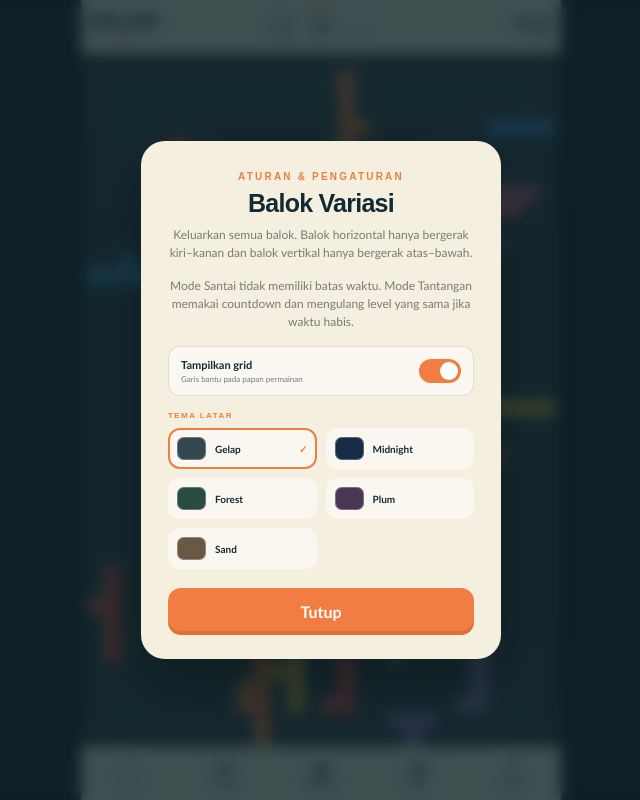
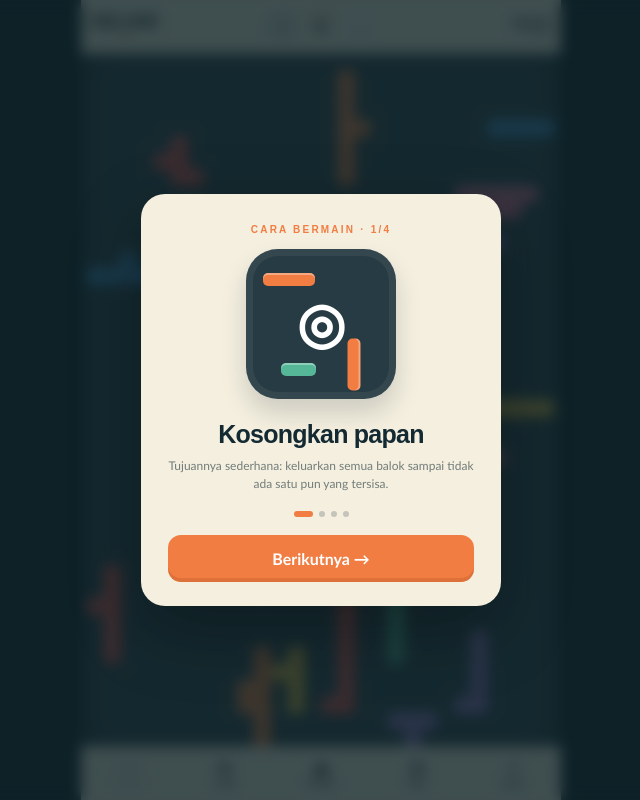
Before and after one commit to ahsubhan/BalokKosong, a Next.js app: page / in a window 1280 px wide. Shown: the whole page, without its empty margins (319-959 px from the left). Built offline with nearby package versions, Linux system fonts and the light colour scheme.

Commit message:
Add four-page how-to-play onboarding

```diff
--- a/app/globals.css
+++ b/app/globals.css
@@ -96,6 +96,8 @@ h1 span { color:var(--orange); }
 .shop-list{display:grid;gap:8px;margin:14px 0}.shop-list button{display:flex;align-items:center;gap:11px;padding:11px;border:1px solid #142a3220;border-radius:12px;background:#fff8;color:var(--ink);text-align:left}.shop-list button>b{display:grid;place-items:center;width:35px;height:35px;border-radius:9px;background:var(--ink);color:#fff;font-size:17px}.shop-list span{display:flex;flex-direction:column}.shop-list strong{font-size:11px}.shop-list small{margin-top:3px;color:var(--muted);font-size:8px}.shop-list button:disabled{opacity:.55}.store-note{font-size:8px!important}.result-stars{margin-bottom:12px;color:#e6a629;font-size:29px;letter-spacing:2px}.score-box{display:flex;align-items:center;justify-content:space-between;margin:14px 0;padding:11px 14px;border-radius:12px;background:#fff8;border:1px solid #142a3220}.score-box small{color:var(--muted);font-size:8px;font-weight:900;letter-spacing:.14em}.score-box strong{font-size:22px}
 .mode-list{display:grid;gap:9px;margin:17px 0}.mode-list button{display:flex;align-items:center;gap:12px;padding:12px;border:2px solid transparent;border-radius:13px;background:#fff8;color:var(--ink);text-align:left}.mode-list button.active{border-color:var(--orange);background:#fff}.mode-list button>b{display:grid;place-items:center;width:40px;height:40px;border-radius:10px;background:var(--ink);color:#fff;font-size:19px}.mode-list span{display:flex;flex-direction:column}.mode-list strong{font-size:12px}.mode-list small{margin-top:4px;color:var(--muted);font-size:9px}.timeout-icon{display:grid;place-items:center;width:62px;height:62px;margin:0 auto 17px;border-radius:50%;background:#d95849;color:#fff;font-size:28px;box-shadow:0 0 0 9px rgba(217,88,73,.14)}
 .settings-modal{max-height:calc(100dvh - 24px);overflow:auto}.settings-label{display:block;margin:15px 0 8px;color:var(--orange);font:900 8px Arial,sans-serif;letter-spacing:.18em;text-align:left}.setting-row{display:flex;align-items:center;justify-content:space-between;gap:12px;padding:11px 12px;border:1px solid #142a3220;border-radius:12px;background:#fff8;text-align:left}.setting-row>span{display:flex;flex-direction:column}.setting-row strong{font-size:11px}.setting-row small{margin-top:3px;color:var(--muted);font-size:8px}.setting-row>button{position:relative;width:42px;height:24px;border:0;border-radius:20px;background:#aeb5b1;padding:3px}.setting-row>button i{display:block;width:18px;height:18px;border-radius:50%;background:#fff;transition:transform .18s ease}.setting-row>button.toggle-on{background:var(--orange)}.setting-row>button.toggle-on i{transform:translateX(18px)}.compact-themes{margin-top:0}.compact-themes .theme-choice{padding:7px}.compact-themes .theme-choice i{width:29px;height:23px}
+.replay-guide{display:flex;align-items:center;gap:11px;width:100%;margin:0 0 10px;padding:10px;border:1px solid #142a3220;border-radius:12px;background:#fff8;color:var(--ink);text-align:left}.replay-guide>b{display:grid;place-items:center;width:34px;height:34px;border-radius:9px;background:var(--orange);color:#fff}.replay-guide span{display:flex;flex-direction:column}.replay-guide strong{font-size:11px}.replay-guide small{margin-top:3px;color:var(--muted);font-size:8px}
+.guide-modal{overflow:hidden}.guide-visual{position:relative;display:grid;place-items:center;width:150px;height:150px;margin:13px auto 22px;border-radius:32px;background:#263b43;box-shadow:inset 0 0 0 7px #ffffff10,0 14px 25px #10252d2b}.guide-visual>b{position:relative;z-index:2;color:#fff;font:900 56px/1 Arial,sans-serif}.guide-visual>i{position:absolute;width:52px;height:13px;border-radius:5px;background:var(--orange);box-shadow:inset 0 2px #ffffff55}.guide-visual>i:nth-of-type(1){left:17px;top:24px}.guide-visual>i:nth-of-type(2){right:16px;bottom:28px;transform:rotate(90deg)}.guide-visual>i:nth-of-type(3){left:35px;bottom:23px;width:35px;background:#55b797}.guide-visual-1>i:nth-of-type(1),.guide-visual-1>i:nth-of-type(3){transform:translateX(12px)}.guide-visual-2>i:nth-of-type(2){transform:rotate(90deg) translateX(-12px)}.guide-visual-3{background:linear-gradient(145deg,#263b43,#4d3b58)}.guide-dots{display:flex;justify-content:center;gap:6px;margin:18px 0 4px}.guide-dots i{width:6px;height:6px;border-radius:50%;background:#c5c4bb}.guide-dots i.active{width:19px;border-radius:5px;background:var(--orange)}.guide-actions{display:flex;align-items:end;gap:8px}.guide-actions .play-btn{margin-top:14px}.guide-back{flex:0 0 auto;margin-bottom:1px;padding:14px 8px;border:0;background:transparent;color:var(--muted);font-size:10px;font-weight:900}
 .block-board { flex:1 1 auto; min-height:0; width:100%; aspect-ratio:auto; border-width:0 6px; border-radius:0; box-shadow:none; }
 .block-arrow { position:relative; z-index:3; display:grid; place-items:center; width:20px; height:20px; border-radius:50%; background:#132b34dd; color:white; font:900 13px/1 Arial,sans-serif; pointer-events:none; box-shadow:0 2px 4px #0006; }
 .mall-board::before,.mall-board::after { content:""; position:absolute; left:0; right:0; height:2px; background:repeating-linear-gradient(90deg,#e9df9d 0 20px,transparent 20px 34px); opacity:.55; }
--- a/app/page.tsx
+++ b/app/page.tsx
@@ -12,6 +12,12 @@ const TEST_ALL_LEVELS=true;
 const colors=["red","blue","yellow","mint","purple","orange","pink"];
 const shapes:Shape[]=["I","L","J","T","F","Z","L","T"];
 const themes:{id:Theme;name:string}[]=[{id:"dark",name:"Gelap"},{id:"midnight",name:"Midnight"},{id:"forest",name:"Forest"},{id:"plum",name:"Plum"},{id:"sand",name:"Sand"}];
+const guideSteps=[
+  {icon:"◎",title:"Kosongkan papan",text:"Tujuannya sederhana: keluarkan semua balok sampai tidak ada satu pun yang tersisa."},
+  {icon:"↔",title:"Geret lurus",text:"Balok horizontal hanya dapat digeret ke kiri atau kanan. Ikuti arah panjang balok."},
+  {icon:"↕",title:"Buka jalannya",text:"Balok vertikal hanya dapat digeret ke atas atau bawah. Keluarkan balok yang tidak terhalang lebih dahulu."},
+  {icon:"★",title:"Siap bermain!",text:"Pilih mode Santai atau Tantangan. Selesaikan lebih cepat dan gunakan sedikit petunjuk untuk mendapat 3 bintang."}
+];
 const vector=(dir:Direction)=>dir===0?{x:1,y:0}:dir===90?{x:0,y:1}:dir===180?{x:-1,y:0}:{x:0,y:-1};
 const rotate=(x:number,y:number,dir:Direction):Cell=>dir===0?{x,y}:dir===90?{x:-y,y:x}:dir===180?{x:-x,y:-y}:{x:y,y:-x};
 const base=(shape:Shape,length:number):Cell[]=>{const line=Array.from({length},(_,x)=>({x,y:0})),mid=Math.max(1,Math.floor((length-1)/2));return shape==="I"?line
@@ -52,10 +58,10 @@ const challengeFor=(i:number)=>(45+levels[i].pieces.length*2.8)*1000;
 
 export default function Home(){
   const[level,setLevel]=useState(0),[pieces,setPieces]=useState(()=>clone(levels[0].pieces));
-  const[selected,setSelected]=useState<string|null>(null),[moves,setMoves]=useState(0),[history,setHistory]=useState<Piece[][]>([]),[won,setWon]=useState(false),[help,setHelp]=useState(true),[time,setTime]=useState(0),[blocked,setBlocked]=useState(false),[showGrid,setShowGrid]=useState(true),[theme,setTheme]=useState<Theme>("dark"),[shopOpen,setShopOpen]=useState(false),[modeOpen,setModeOpen]=useState(false),[challengeMode,setChallengeMode]=useState(false),[timedOut,setTimedOut]=useState(false),[mistakes,setMistakes]=useState(0),[hintsUsed,setHintsUsed]=useState(0),[tokens,setTokens]=useState(3),[unlocked,setUnlocked]=useState(1),[bestStars,setBestStars]=useState<Record<number,number>>({}),[hintId,setHintId]=useState<string|null>(null),[result,setResult]=useState<Result|null>(null),[adLoading,setAdLoading]=useState(false),[noAds,setNoAds]=useState(false),[dragOffset,setDragOffset]=useState<{id:string;dx:number;dy:number}|null>(null);
+  const[selected,setSelected]=useState<string|null>(null),[moves,setMoves]=useState(0),[history,setHistory]=useState<Piece[][]>([]),[won,setWon]=useState(false),[help,setHelp]=useState(false),[onboarding,setOnboarding]=useState(true),[guidePage,setGuidePage]=useState(0),[time,setTime]=useState(0),[blocked,setBlocked]=useState(false),[showGrid,setShowGrid]=useState(true),[theme,setTheme]=useState<Theme>("dark"),[shopOpen,setShopOpen]=useState(false),[modeOpen,setModeOpen]=useState(false),[challengeMode,setChallengeMode]=useState(false),[timedOut,setTimedOut]=useState(false),[mistakes,setMistakes]=useState(0),[hintsUsed,setHintsUsed]=useState(0),[tokens,setTokens]=useState(3),[unlocked,setUnlocked]=useState(1),[bestStars,setBestStars]=useState<Record<number,number>>({}),[hintId,setHintId]=useState<string|null>(null),[result,setResult]=useState<Result|null>(null),[adLoading,setAdLoading]=useState(false),[noAds,setNoAds]=useState(false),[dragOffset,setDragOffset]=useState<{id:string;dx:number;dy:number}|null>(null);
   const started=useRef(0);const drag=useRef<{id:string;x:number;y:number}|null>(null);
-  useEffect(()=>{if(localStorage.getItem("block-puzzle-seen"))setHelp(false);if(localStorage.getItem("block-grid-visible")==="0")setShowGrid(false);const saved=localStorage.getItem("block-theme") as Theme|null;if(saved&&themes.some(t=>t.id===saved))setTheme(saved);setChallengeMode(localStorage.getItem("block-challenge-mode")==="1");setTokens(Number(localStorage.getItem("block-tokens")??3));let savedUnlocked=Number(localStorage.getItem("block-unlocked")??1),savedStars:Record<number,number>={};try{savedStars=JSON.parse(localStorage.getItem("block-stars")??"{}")}catch{}if(!localStorage.getItem("block-levels-trimmed-v1")){savedUnlocked=Math.max(1,savedUnlocked-3);savedStars=Object.fromEntries(Object.entries(savedStars).filter(([key])=>Number(key)>=3).map(([key,value])=>[Number(key)-3,value]));localStorage.setItem("block-unlocked",String(savedUnlocked));localStorage.setItem("block-stars",JSON.stringify(savedStars));localStorage.setItem("block-levels-trimmed-v1","1")}setUnlocked(Math.min(levels.length,Math.max(1,savedUnlocked)));setBestStars(savedStars);setNoAds(localStorage.getItem("block-no-ads")==="1")},[]);
-  useEffect(()=>{if(won||timedOut)return;started.current=performance.now();setTime(0);const limit=challengeFor(level);const t=setInterval(()=>{const elapsed=performance.now()-started.current;if(challengeMode&&elapsed>=limit){setTime(limit);setTimedOut(true);clearInterval(t);return}setTime(elapsed)},100);return()=>clearInterval(t)},[level,won,timedOut,challengeMode]);
+  useEffect(()=>{setOnboarding(localStorage.getItem("block-onboarding-v2")!=="1");if(localStorage.getItem("block-grid-visible")==="0")setShowGrid(false);const saved=localStorage.getItem("block-theme") as Theme|null;if(saved&&themes.some(t=>t.id===saved))setTheme(saved);setChallengeMode(localStorage.getItem("block-challenge-mode")==="1");setTokens(Number(localStorage.getItem("block-tokens")??3));let savedUnlocked=Number(localStorage.getItem("block-unlocked")??1),savedStars:Record<number,number>={};try{savedStars=JSON.parse(localStorage.getItem("block-stars")??"{}")}catch{}if(!localStorage.getItem("block-levels-trimmed-v1")){savedUnlocked=Math.max(1,savedUnlocked-3);savedStars=Object.fromEntries(Object.entries(savedStars).filter(([key])=>Number(key)>=3).map(([key,value])=>[Number(key)-3,value]));localStorage.setItem("block-unlocked",String(savedUnlocked));localStorage.setItem("block-stars",JSON.stringify(savedStars));localStorage.setItem("block-levels-trimmed-v1","1")}setUnlocked(Math.min(levels.length,Math.max(1,savedUnlocked)));setBestStars(savedStars);setNoAds(localStorage.getItem("block-no-ads")==="1")},[]);
+  useEffect(()=>{if(won||timedOut||onboarding)return;started.current=performance.now();setTime(0);const limit=challengeFor(level);const t=setInterval(()=>{const elapsed=performance.now()-started.current;if(challengeMode&&elapsed>=limit){setTime(limit);setTimedOut(true);clearInterval(t);return}setTime(elapsed)},100);return()=>clearInterval(t)},[level,won,timedOut,challengeMode,onboarding]);
   useEffect(()=>{if(!won&&pieces.length===0){const par=parFor(level),stars=time<=par&&hintsUsed===0&&mistakes<=2?3:time<=par*1.6?2:1,score=Math.max(100,Math.round(1000+Math.max(0,(par-time)/1000)*10-mistakes*25-hintsUsed*100));setResult({score,stars,time});setWon(true);const nextUnlocked=Math.min(levels.length,Math.max(unlocked,level+2));setUnlocked(nextUnlocked);localStorage.setItem("block-unlocked",String(nextUnlocked));setBestStars(old=>{const next={...old,[level]:Math.max(old[level]??0,stars)};localStorage.setItem("block-stars",JSON.stringify(next));return next})}},[pieces.length,won,time,hintsUsed,mistakes,level,unlocked]);
   function load(i:number){const n=Math.max(0,Math.min(i,levels.length-1)),saved=Number(localStorage.getItem("block-unlocked")??1),available=TEST_ALL_LEVELS?levels.length:Math.max(unlocked,Number.isFinite(saved)?saved:1);if(n+1>available)return;setLevel(n);setPieces(clone(levels[n].pieces));setSelected(null);setDragOffset(null);setMoves(0);setMistakes(0);setHintsUsed(0);setResult(null);setHistory([]);setTimedOut(false);setWon(false)}
   function goPrevious(){if(level>0)load(level-1)}
@@ -74,6 +80,8 @@ export default function Home(){
   function toggleGrid(){setShowGrid(v=>{const next=!v;localStorage.setItem("block-grid-visible",next?"1":"0");return next})}
   function chooseTheme(next:Theme){setTheme(next);localStorage.setItem("block-theme",next)}
   function chooseMode(challenge:boolean){setChallengeMode(challenge);localStorage.setItem("block-challenge-mode",challenge?"1":"0");setModeOpen(false);load(level)}
+  function finishGuide(){localStorage.setItem("block-onboarding-v2","1");setOnboarding(false);setGuidePage(0)}
+  function openGuide(){setHelp(false);setGuidePage(0);setOnboarding(true)}
   function useHint(){if(tokens<1){setShopOpen(true);return}const piece=pieces.find(p=>{const horizontal=p.dir===0||p.dir===180;return (horizontal?[0,180]:[90,270] as Direction[]).some(d=>canExit(p,d as Direction))});if(!piece)return;const next=tokens-1;setTokens(next);localStorage.setItem("block-tokens",String(next));setHintsUsed(h=>h+1);setHintId(piece.id);setTimeout(()=>setHintId(null),2500)}
   function rewardDemo(){if(adLoading)return;setAdLoading(true);setTimeout(()=>{setAdLoading(false);const next=tokens+1;setTokens(next);localStorage.setItem("block-tokens",String(next))},1500)}
   function tokenPackDemo(){const next=tokens+10;setTokens(next);localStorage.setItem("block-tokens",String(next))}
@@ -86,9 +94,10 @@ export default function Home(){
     </div>
     <nav className="mobile-bottom"><button onClick={undo} disabled={!history.length}><b>↶</b>Urungkan</button><button onClick={()=>load(level)}><b>↻</b>Ulangi</button><button onClick={useHint}><b>◆</b>Petunjuk</button><button onClick={()=>setModeOpen(true)} className={challengeMode?"active-mode":""}><b>⏱</b>Mode</button><button onClick={()=>setHelp(true)}><b>?</b>Aturan</button></nav>
   </section>
+  {onboarding&&<div className="overlay guide-overlay"><div className="modal guide-modal"><span className="modal-kicker">CARA BERMAIN · {guidePage+1}/{guideSteps.length}</span><div className={`guide-visual guide-visual-${guidePage}`}><b>{guideSteps[guidePage].icon}</b><i/><i/><i/></div><h2>{guideSteps[guidePage].title}</h2><p>{guideSteps[guidePage].text}</p><div className="guide-dots">{guideSteps.map((_,i)=><i key={i} className={i===guidePage?"active":""}/>)}</div><div className="guide-actions">{guidePage>0&&<button className="guide-back" onClick={()=>setGuidePage(p=>p-1)}>Kembali</button>}<button className="play-btn" onClick={()=>guidePage<guideSteps.length-1?setGuidePage(p=>p+1):finishGuide()}>{guidePage<guideSteps.length-1?"Berikutnya →":"Mulai bermain →"}</button></div></div></div>}
   {modeOpen&&<div className="overlay"><div className="modal"><span className="modal-kicker">PILIH MODE</span><h2>Cara bermain</h2><div className="mode-list"><button className={!challengeMode?"active":""} onClick={()=>chooseMode(false)}><b>∞</b><span><strong>Santai</strong><small>Timer menghitung waktu, tidak ada batas.</small></span></button><button className={challengeMode?"active":""} onClick={()=>chooseMode(true)}><b>⏱</b><span><strong>Tantangan</strong><small>Countdown habis = ulang level ini.</small></span></button></div><button className="text-btn" onClick={()=>setModeOpen(false)}>Batal</button></div></div>}
   {shopOpen&&<div className="overlay"><div className="modal shop-modal"><span className="modal-kicker">TOKO & BANTUAN</span><h2>◆ {tokens} token</h2><p>Token hanya untuk petunjuk. Progres level tidak pernah dihapus.</p><div className="shop-list"><button onClick={rewardDemo}><b>▶</b><span><strong>+1 Token</strong><small>{adLoading?"Memutar iklan demo…":"Iklan berhadiah (demo web)"}</small></span></button><button onClick={tokenPackDemo}><b>◆</b><span><strong>+10 Token</strong><small>Pembelian demo — belum ditagih</small></span></button><button onClick={noAdsDemo} disabled={noAds}><b>⊘</b><span><strong>{noAds?"Bebas iklan aktif":"Bebas Iklan"}</strong><small>Pembelian sekali (demo web)</small></span></button></div><p className="store-note">Pembayaran dan iklan produksi aktif setelah ID App Store, Google Play, dan AdMob dihubungkan.</p><button className="text-btn" onClick={()=>setShopOpen(false)}>Tutup</button></div></div>}
-  {help&&<div className="overlay"><div className="modal settings-modal"><span className="modal-kicker">ATURAN & PENGATURAN</span><h2>Balok Variasi</h2><p>Keluarkan semua balok. Balok horizontal hanya bergerak kiri–kanan dan balok vertikal hanya bergerak atas–bawah.</p><p>Mode Santai tidak memiliki batas waktu. Mode Tantangan memakai countdown dan mengulang level yang sama jika waktu habis.</p><div className="setting-row"><span><strong>Tampilkan grid</strong><small>Garis bantu pada papan permainan</small></span><button className={showGrid?"toggle-on":""} onClick={toggleGrid} aria-label="Tampilkan atau sembunyikan grid"><i/></button></div><span className="settings-label">TEMA LATAR</span><div className="theme-grid compact-themes">{themes.map(t=><button key={t.id} className={`theme-choice swatch-${t.id} ${theme===t.id?"active":""}`} onClick={()=>chooseTheme(t.id)}><i/><span>{t.name}</span>{theme===t.id&&<b>✓</b>}</button>)}</div><button className="play-btn" onClick={()=>{localStorage.setItem("block-puzzle-seen","1");setHelp(false)}}>Tutup</button></div></div>}
+  {help&&<div className="overlay"><div className="modal settings-modal"><span className="modal-kicker">ATURAN & PENGATURAN</span><h2>Balok Variasi</h2><p>Keluarkan semua balok. Balok horizontal hanya bergerak kiri–kanan dan balok vertikal hanya bergerak atas–bawah.</p><button className="replay-guide" onClick={openGuide}><b>▶</b><span><strong>Lihat cara bermain</strong><small>Panduan singkat 4 halaman</small></span></button><div className="setting-row"><span><strong>Tampilkan grid</strong><small>Garis bantu pada papan permainan</small></span><button className={showGrid?"toggle-on":""} onClick={toggleGrid} aria-label="Tampilkan atau sembunyikan grid"><i/></button></div><span className="settings-label">TEMA LATAR</span><div className="theme-grid compact-themes">{themes.map(t=><button key={t.id} className={`theme-choice swatch-${t.id} ${theme===t.id?"active":""}`} onClick={()=>chooseTheme(t.id)}><i/><span>{t.name}</span>{theme===t.id&&<b>✓</b>}</button>)}</div><button className="play-btn" onClick={()=>setHelp(false)}>Tutup</button></div></div>}
   {timedOut&&<div className="overlay"><div className="modal timeout-modal"><div className="timeout-icon">⏱</div><span className="modal-kicker">MODE TANTANGAN</span><h2>Waktu habis!</h2><p>Tenang, progres Anda tetap aman. Ulangi Level {level+1} dan coba jalur yang lebih cepat.</p><button className="play-btn" onClick={()=>load(level)}>Ulangi level ↻</button><button className="text-btn" onClick={()=>chooseMode(false)}>Pindah ke mode Santai</button></div></div>}
   {won&&result&&<div className="overlay"><div className="modal"><div className="result-stars">{"★".repeat(result.stars)}{"☆".repeat(3-result.stars)}</div><h2>{level===levels.length-1?"Selamat!":"Papan kosong!"}</h2><p>{level===levels.length-1?`Semua ${levels.length} level sudah selesai.`:`Waktu ${fmt(result.time)} · ${mistakes} salah · ${hintsUsed} petunjuk`}</p><div className="score-box"><small>NILAI</small><strong>{result.score.toLocaleString("id-ID")}</strong></div><button className="play-btn" onClick={()=>load(level===levels.length-1?0:level+1)}>{level===levels.length-1?"Main lagi ↻":"Level berikutnya →"}</button></div></div>}
   </main>
```
